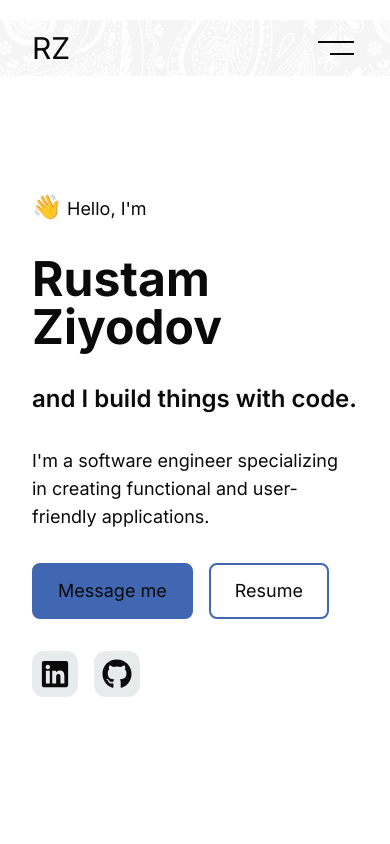
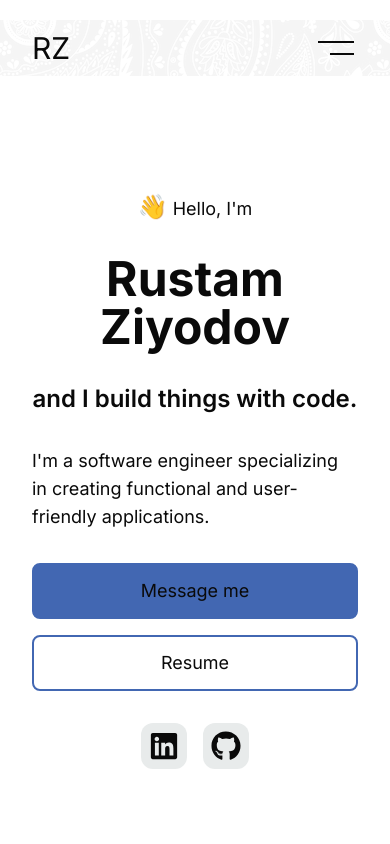
Before and after one commit to zyderus/portfolio-2024, a Next.js app: page /en in a window 390 px wide. Shown: the top 844 px of the page. Built offline with nearby package versions, Linux system fonts and the light colour scheme; no server answers.

Commit message:
setup resume link

```diff
--- a/components/hero.tsx
+++ b/components/hero.tsx
@@ -4,42 +4,77 @@ import LinkIntl from './ui/link-intl';
 import type { SectionProps } from '@/lib/types';
 import HoverBox from './ui/hover-box';
 import Button from './ui/button';
+import Link from 'next/link';
 
 export default function Hero({ lang, dictionary }: SectionProps) {
   return (
     <section id='home' className='min-h-screen xs:text-left'>
       <div className='flex flex-col space-y-8 max-w-[800px] mx-auto mt-[15vh]'>
-        <p className='text-lg sm:text-2xl'>
+        <p className='text-lg sm:text-2xl text-center sm:text-left'>
           <span className='text-2xl sm:text-5xl'>👋</span>{' '}
           {dictionary?.hero?.title}
         </p>
         <h1
           id='home'
-          className='text-3xl xs:text-5xl sm:text-7xl font-normal xs:font-bold'
+          className='text-3xl xs:text-5xl sm:text-7xl font-normal xs:font-bold text-center sm:text-left'
         >
           {dictionary.name}
         </h1>
-        <h2 className='text-2xl sm:text-4xl font-semibold'>
+        <h2 className='text-2xl sm:text-4xl font-semibold text-center sm:text-left'>
           {dictionary?.hero?.slogan}
         </h2>
         <p className='text-lg sm:text-xl'>{dictionary?.hero?.description}</p>
-        <div className='flex justify-start items-center gap-4'>
-          <LinkIntl href='/contact' lang={lang}>
-            <Button variant='primary' size='large'>
+        <div className='w-full sm:w-2/3 flex flex-wrap flex-col sm:flex-row gap-4'>
+          <LinkIntl href='/contact' lang={lang} className='flex-1 sm:w-1/2'>
+            <Button
+              variant='primary'
+              size='large'
+              className='w-full xs:min-w-[200px]'
+            >
               {dictionary?.button?.messageMe}
             </Button>
           </LinkIntl>
-          <a
+          <Link
             href={`/resume/resume_${lang}.pdf`}
             target='_blank'
             rel='noopener noreferrer'
+            className='flex-1 sm:w-1/2'
           >
-            <Button variant='secondary' size='large'>
-              Resume
+            <Button
+              variant='secondary'
+              size='large'
+              className='w-full xs:min-w-[200px]'
+            >
+              {dictionary.button.resume}
             </Button>
-          </a>
+          </Link>
         </div>
-        <div className='flex space-x-4'>
+        {/* <div className='border border-green-600 w-full flex flex-wrap justify-between gap-8'> */}
+        {/* <LinkIntl href='/contact' lang={lang} className=''> */}
+        {/* <Button
+            variant='primary'
+            size='large'
+            className='w-full sm:w-auto sm:flex-grow'
+          >
+            {dictionary?.button?.messageMe}
+          </Button> */}
+        {/* </LinkIntl> */}
+        {/* <a
+            href={`/resume/resume_${lang}.pdf`}
+            target='_blank'
+            rel='noopener noreferrer'
+            className=''
+          > */}
+        {/* <Button
+            variant='secondary'
+            size='large'
+            className='w-full sm:w-auto sm:flex-grow '
+          >
+            Resume
+          </Button> */}
+        {/* </a> */}
+        {/* </div> */}
+        <div className='flex space-x-4 justify-center sm:justify-start'>
           <a
             href='https://linkedin.com/in/yourprofile'
             target='_blank'
--- a/components/ui/button.tsx
+++ b/components/ui/button.tsx
@@ -26,7 +26,7 @@ export default function Button({
     small: 'text-base',
     medium: 'text-md',
     large:
-      'xs:text-lg sm:text-xl px-2 xs:px-6 sm:px-12 py-2 xs:py-3 sm:py-4 rounded-lg sm:rounded-xl',
+      'xs:text-lg sm:text-xl px-2 sm:px-4 md:px-6 py-2 xs:py-3 sm:py-4 rounded-lg sm:rounded-xl',
   };
 
   return (
--- a/components/ui/link-intl.tsx
+++ b/components/ui/link-intl.tsx
@@ -5,12 +5,18 @@ type LinkIntlProps = {
   href: string;
   lang: Locale;
   children: React.ReactNode;
+  className?: string;
   [key: string]: any;
 };
 
-export default function LinkIntl({ href, lang, ...props }: LinkIntlProps) {
+export default function LinkIntl({
+  href,
+  lang,
+  className,
+  ...props
+}: LinkIntlProps) {
   const isDefaultLang = lang === i18n.defaultLocale;
   const path = isDefaultLang ? href : `/${lang}${href}`;
 
-  return <Link href={path} {...props} />;
+  return <Link href={path} className={className} {...props} />;
 }
--- a/components/ui/mobile-menu.tsx
+++ b/components/ui/mobile-menu.tsx
@@ -58,7 +58,7 @@ export default function MobileMenu({
 
   return (
     <div
-      className={`md:hidden fixed h-[100vh] inset-y-0 right-0 w-[75%] max-w-[480px] bg-bg-primary flex flex-col-reverse justify-end rounded-l-2xl pb-6 pt-16 xs:pt-8 sm:pt-14 transition-all duration-100 ease-in-out transform ${
+      className={`md:hidden fixed h-[100vh] inset-y-0 right-0 w-[75%] max-w-[480px] bg-bg-primary flex flex-col-reverse justify-end rounded-l-2xl pb-6 pt-16 xs:pt-8 sm:pt-14 transition-transform duration-100 ease-in-out transform ${
         isOpen
           ? 'translate-x-0 outline outline-8 outline-accent'
           : 'translate-x-full'
--- a/middleware.ts
+++ b/middleware.ts
@@ -8,6 +8,6 @@ export default chain(middlewares);
 
 export const config = {
   matcher: [
-    '/((?!_next/static|.*svg|.*png|.*jpg|.*jpeg|.*gif|.*webp|/image|favicon.ico).*)',
+    '/((?!_next/static|.*svg|.*png|.*jpg|.*jpeg|.*gif|.*webp|.*pdf|/image|favicon.ico).*)',
   ],
 };
```
Also changed, not shown: messages/de.json (+1 -1 lines), messages/es.json (+1 -1 lines).
